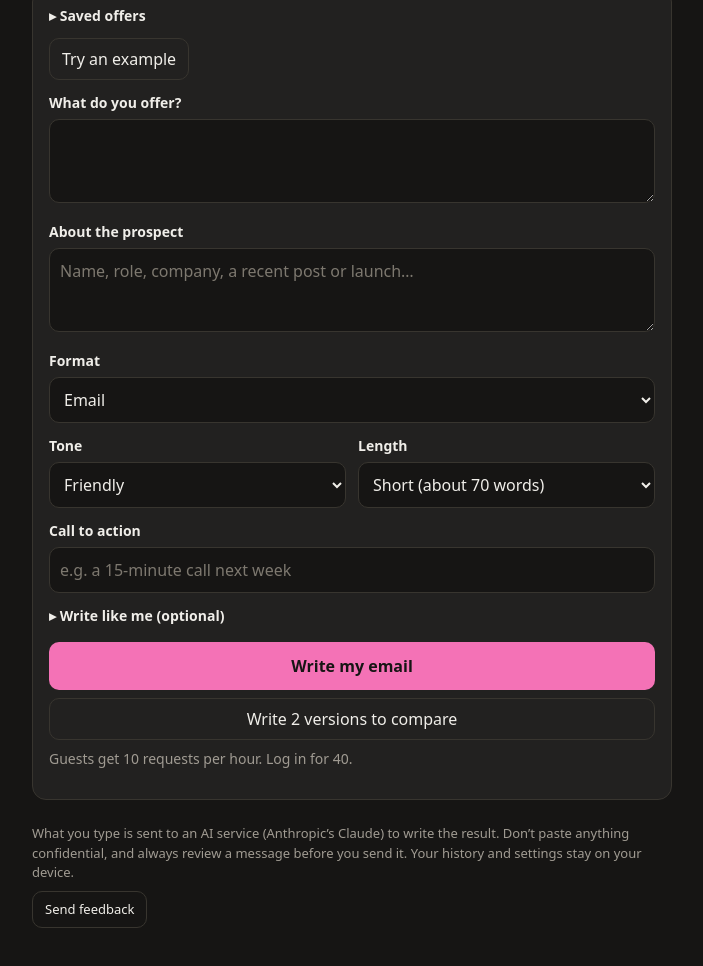
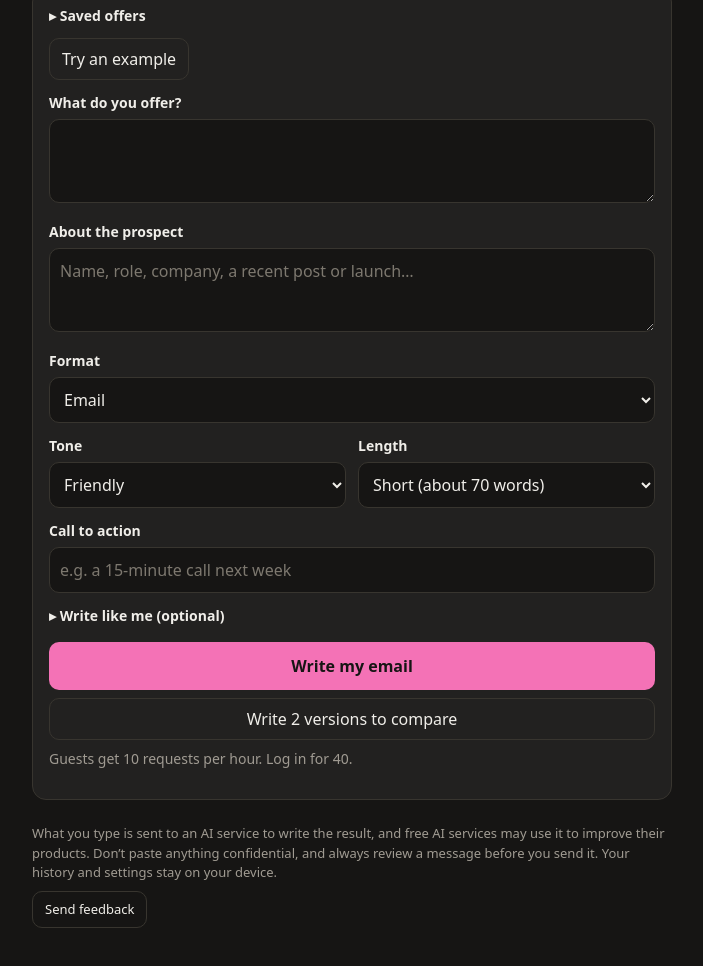
Before and after one commit to jerrydeladem/Cold.-Email, a plain HTML site: page index.html in a window 1280 px wide. Shown: the part 456-1422 px from the top of the page, without its empty margins (288-991 px from the left). Drawn offline with nearby package versions, Linux system fonts and the light colour scheme.

Commit message:
Update index.html

```diff
--- a/index.html
+++ b/index.html
@@ -1,3 +1,4 @@
+
 <!DOCTYPE html>
 <html lang="en">
 <head>
@@ -250,7 +251,7 @@
     </div>
   </section>
   <footer class="foot">
-    <p>What you type is sent to an AI service (Anthropic’s Claude) to write the result. Don’t paste anything confidential, and always review a message before you send it. Your history and settings stay on your device.</p>
+    <p>What you type is sent to an AI service to write the result, and free AI services may use it to improve their products. Don’t paste anything confidential, and always review a message before you send it. Your history and settings stay on your device.</p>
     <button class="toggle" id="feedbackBtn" type="button">Send feedback</button>
   </footer>
 </main>
```
